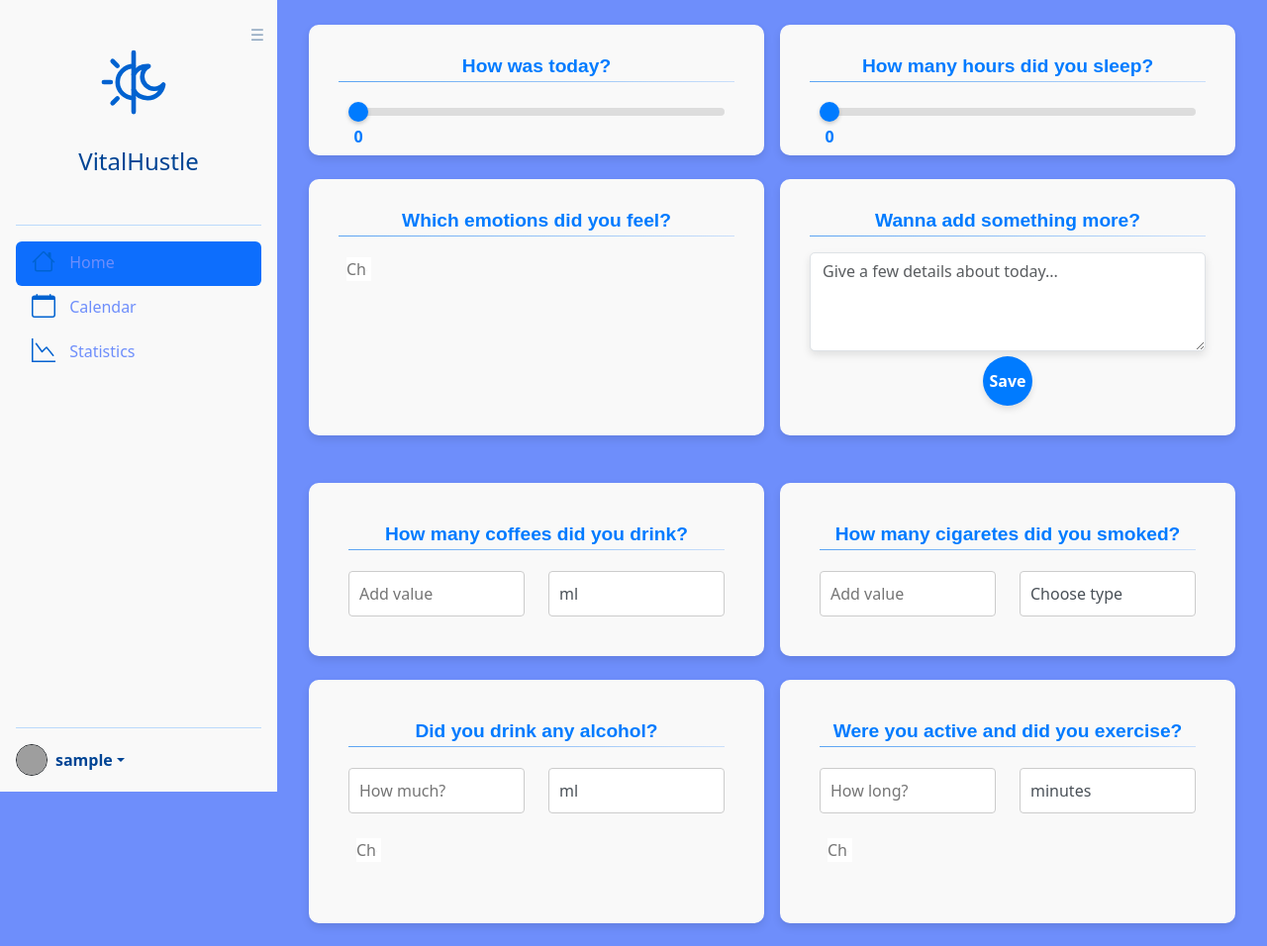
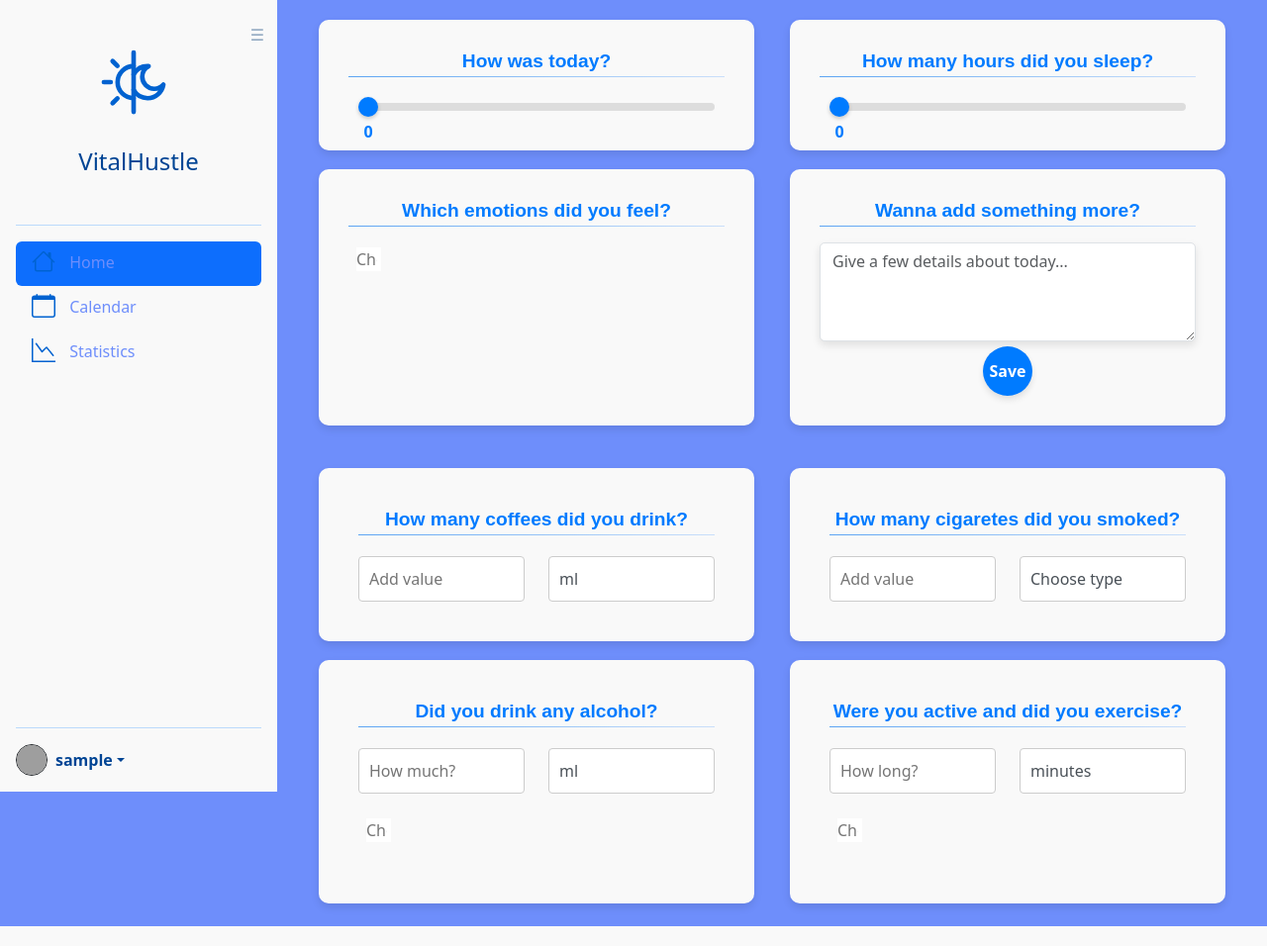
Before and after one commit to Zyla00/VitalHustle, a Django app: page / in a window 1280 px wide. Shown: the whole page at 99% size. Run offline with Django 5.2, Linux system fonts and the light colour scheme; the visitor is signed in with stand-in values (Sample User, id 1); some libraries are stand-ins or nearby versions; grey boxes are pictures that could not be loaded.

Commit message:
tile margin fix

```diff
--- a/static/css/homepage.css
+++ b/static/css/homepage.css
@@ -88,7 +88,7 @@
     border-radius: 10px; /* Rounded corners */
     box-shadow: 0 4px 8px rgba(0, 0, 0, 0.1); /* Subtle shadow */
     padding: 20px;
-    margin-bottom: 20px; /* Space between tiles */
+    margin: 0 10px 20px 10px;
 }
 
 .tile-container {
```
